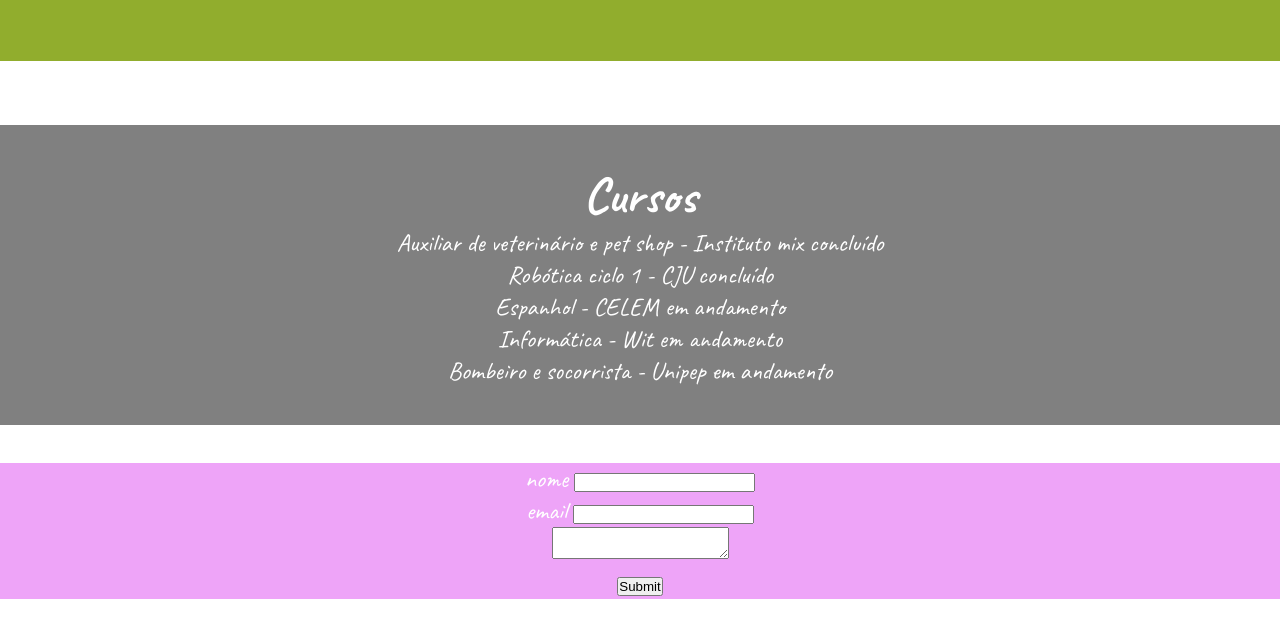
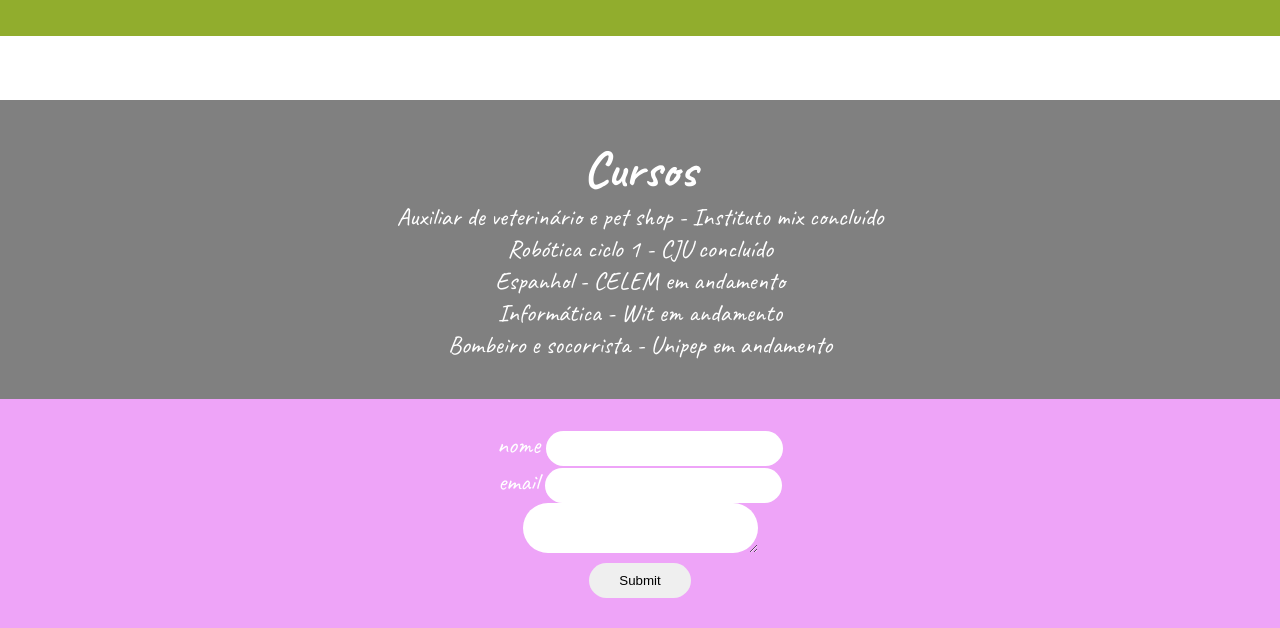
Before and after one commit to vitoriarambo/vitoriarambo, a plain HTML site: page index.html in a window 1280 px wide. Shown: the part 2073-2701 px from the top of the page. Before the commit the page ends 2672 px from the top, so only its background shows below. Drawn offline with nearby package versions, Linux system fonts and the light colour scheme.

Commit message:
Update style.css

```diff
--- a/style.css
+++ b/style.css
@@ -3,7 +3,6 @@
     margin: 0;
     padding: 0;
 }
-
 @media screen and (max-width: 1000px){
     .projeto{
         flex-wrap: wrap;
@@ -18,21 +17,17 @@ body{
     font-family: 'Caveat', cursive;
     font-size: 20px;
 }
-
 li{
     list-style: none;
 }
-
 a{
     text-decoration: none;
     color: white;
 }
-
 p{
     margin: 2%;
     font-weight: 400;
 }
-
 .fundo-botoes{
     justify-content: center;
     display: flex;
@@ -41,33 +36,28 @@ p{
     background-color: black;
     padding-left: 10px;
 }
-
 .fundosobremim{
     text-align: center;
-    display: flex;
+
     flex-direction: column;
     margin-top: 5%;
     color: white;
     background-color: rgb(252, 171, 171);
 }
-
 .fundosobremim p{
   font-size: 30px;
 }
-
 .titulos-projetos{
     font-weight: 600;
     text-align: center;
     margin-top: 5%;
 }
-
 .projetos{
     display: flex;
     flex-direction: column;
     align-items: center;
     margin-top: 5%;
 }
-
 .projeto-direita{
     display: flex;
     flex-direction: row;
@@ -76,7 +66,6 @@ p{
     padding: 5%;
     margin-top: 5%;
 }
-
 .projeto-esquerda{
     display: flex;
     flex-direction: row-reverse;
@@ -85,7 +74,6 @@ p{
     padding: 5%;
     margin-top: 5%;
 }
-
 .imagens-projetos{
     width: 450px;
     height: 350px;
@@ -106,7 +94,8 @@ p{
    font-size: 25px;
    color: white;
    background-color: rgb(238, 164, 248);
-    margin-top: 3%;
+   padding: 30px;
+
 }
 .titulos{
     font-size: 200%;
@@ -114,3 +103,23 @@ p{
 .container{
   display: flex;
 }
+input{
+  border: none;
+  outline: none;
+  border-radius: 30px;
+  padding: 10px 30px;
+
+}
+h2{
+  color: white;
+}
+checkbox {
+   border: none;
+  outline: none;
+}
+textarea{
+    border: none;
+  outline: none;
+  border-radius: 30px;
+  padding: 10px 30px;
+}
```
